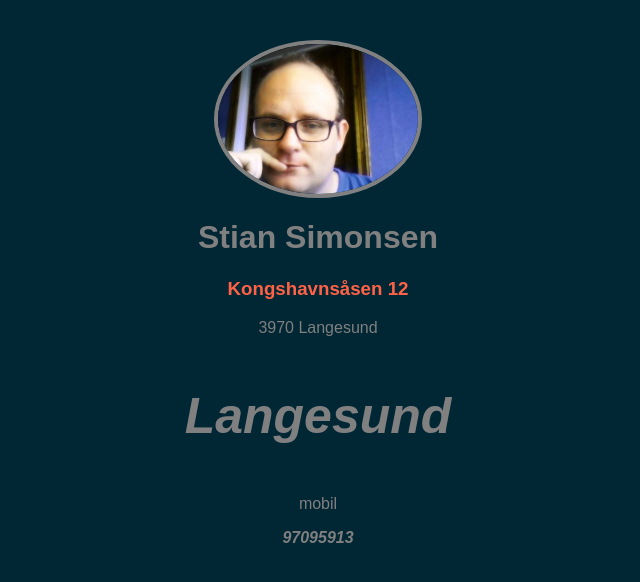
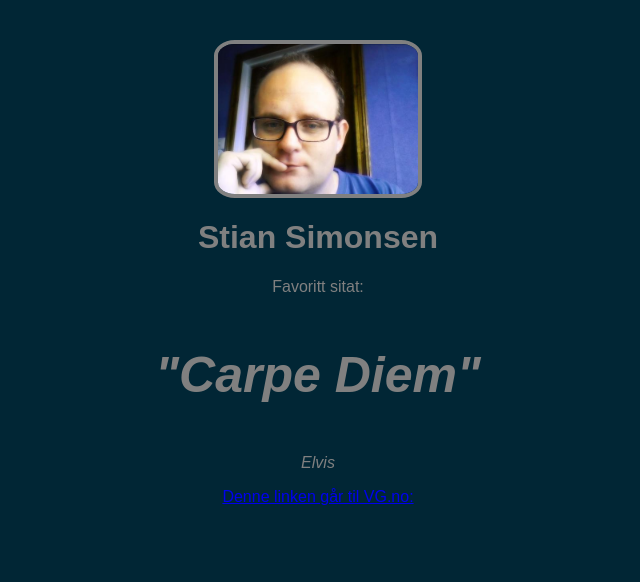
Before and after one commit to stiansimon/hjemmeside, a plain HTML site: page index.html in a window 1280 px wide. Shown: the whole page, without its empty margins (322-962 px from the left). Drawn offline with Linux system fonts and the light colour scheme.

Commit message:
Add files via upload
ny revisjon

```diff
--- a/index.html
+++ b/index.html
@@ -10,11 +10,11 @@
 
     <h1>Stian Simonsen</h1>
 
-    <h3>Kongshavnsåsen 12</h3>
-    <p>3970 Langesund</p>
-    <p class="sitat">Langesund</p>
-    <p class="mobil">mobil</p>
-    <p class="telefon">97095913</p>
+    <p class="overskrift">Favoritt sitat:</p>
+    <p class="sitat">"Carpe Diem"</p>
+    <p class="forfatter">Elvis</p>
 
-</body>
+    <p> <a href="https:\\www.vg.no">Denne linken går til VG.no:</a></p>
+
+  </body>
 </html>
--- a/style.css
+++ b/style.css
@@ -1,15 +1,11 @@
 body {
-  background-color: #012634;
-  font-family: sans-serif;
+ background-color: #012635;
+ font-family: sans-serif;
 }
+
 h1 {
   text-align: center;
   color: grey;
-}
-
-h3  {
-  text-align: center;
-  color: tomato;
 }
 
 p {
@@ -19,7 +15,7 @@ p {
 
 .bilde {
   width: 200px;
-  border-radius: 50%;
+  border-radius: 10%;
   border-color: grey;
   border-width: 4px;
   border-style: solid;
@@ -29,15 +25,16 @@ p {
   margin-top: 40px;
 }
 
-  .sitat {
+.sitat {
   font-weight: bold;
   font-style: italic;
   font-size: 50px;
 }
-.mobil {
-  margin-top: 50px;
+
+.overskrift {
+margin-top: 50x;
 }
-.telefon {
+
+.forfatter {
   font-style: italic;
-  font-weight: bold;
 }
```
Also changed, not shown: img/Stian.jpg (added).
